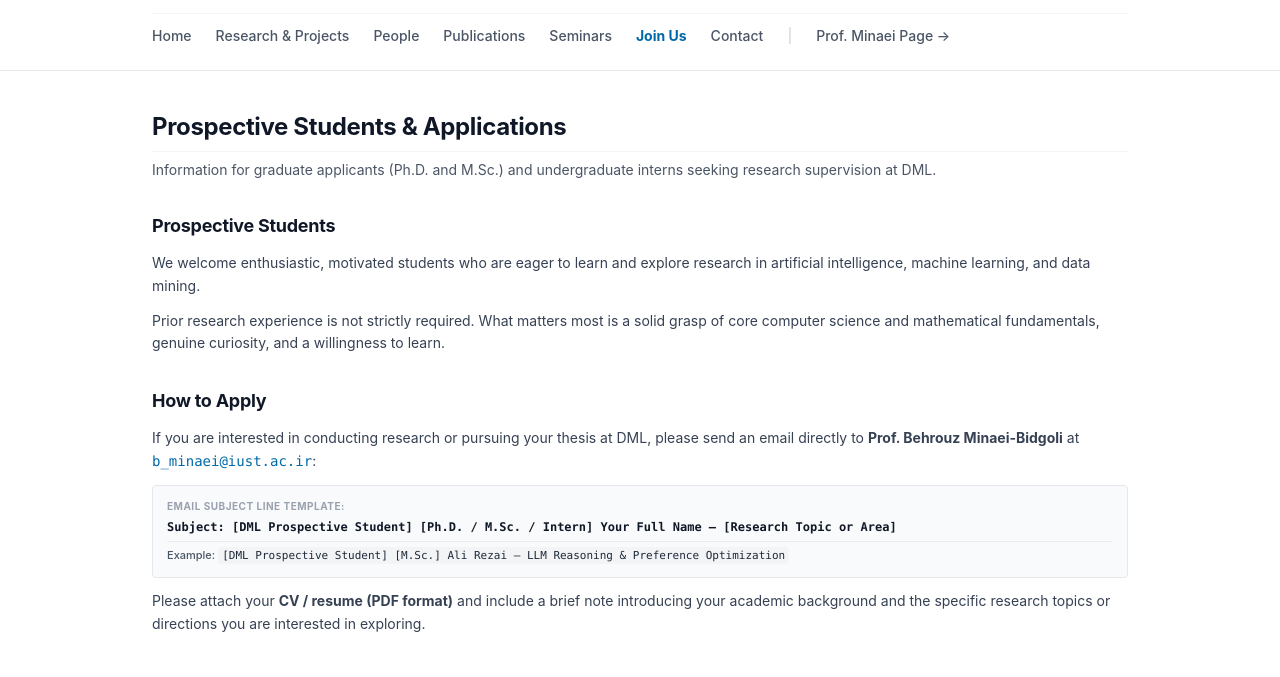
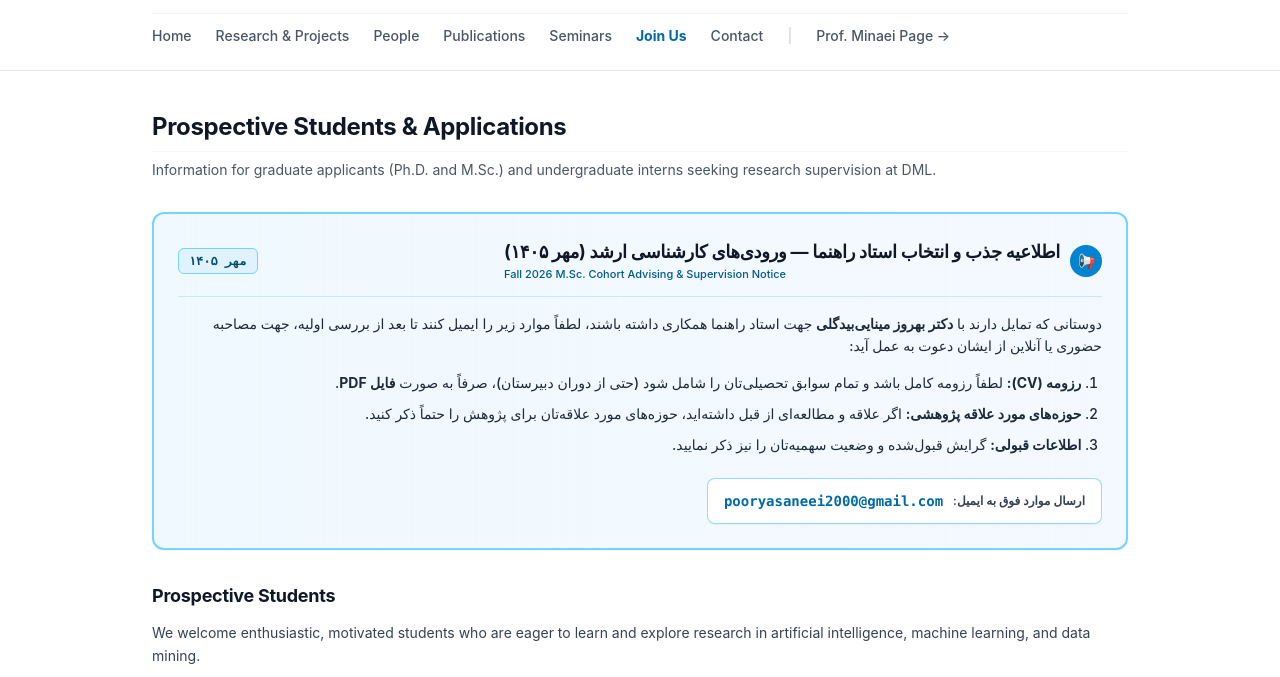
Before and after one commit to PooryaSN2000/iust-dml-website, a website built with Vite: page join.html in a window 1280 px wide. Shown: the part 101-778 px from the top of the page. Built offline with nearby package versions, Linux system fonts and the light colour scheme.

Commit message:
feat(join): add Mehr 1405 M.Sc. admissions and supervision announcement banner

```diff
--- a/join.html
+++ b/join.html
@@ -56,6 +56,47 @@
         Information for graduate applicants (Ph.D. and M.Sc.) and undergraduate interns seeking research supervision at DML.
       </p>
     </div>
+
+    <!-- Announcement Banner: Incoming M.Sc. Students (Fall 1405 / 2026) -->
+    <section class="p-5 sm:p-6 bg-gradient-to-r from-sky-50 to-blue-50/70 border-2 border-sky-300 rounded-xl shadow-xs space-y-4" dir="rtl">
+      <div class="flex flex-col sm:flex-row sm:items-center justify-between gap-2 border-b border-sky-200/80 pb-3">
+        <div class="flex items-center gap-2.5">
+          <span class="inline-flex items-center justify-center w-8 h-8 rounded-full bg-sky-600 text-white text-sm shadow-2xs shrink-0">📢</span>
+          <div>
+            <h2 class="text-base sm:text-lg font-bold text-gray-900">اطلاعیه جذب و انتخاب استاد راهنما — ورودی‌های کارشناسی ارشد (مهر ۱۴۰۵)</h2>
+            <div class="text-[11px] text-sky-800 font-medium" dir="ltr">Fall 2026 M.Sc. Cohort Advising &amp; Supervision Notice</div>
+          </div>
+        </div>
+        <span class="text-xs font-mono font-bold px-2.5 py-1 bg-sky-100 text-sky-900 rounded-md border border-sky-300 shrink-0 self-start sm:self-auto">
+          مهر ۱۴۰۵
+        </span>
+      </div>
+
+      <div class="space-y-3.5 text-sm text-gray-800 leading-relaxed">
+        <p class="font-medium">
+          دوستانی که تمایل دارند با <strong>دکتر بهروز مینایی‌بیدگلی</strong> جهت استاد راهنما همکاری داشته باشند، لطفاً موارد زیر را ایمیل کنند تا بعد از بررسی اولیه، جهت مصاحبه حضوری یا آنلاین از ایشان دعوت به عمل آید:
+        </p>
+
+        <ol class="list-decimal list-inside space-y-2 pr-1 font-medium text-gray-800">
+          <li>
+            <strong>رزومه (CV):</strong> لطفاً رزومه کامل باشد و تمام سوابق تحصیلی‌تان را شامل شود (حتی از دوران دبیرستان)، صرفاً به صورت <strong>فایل PDF</strong>.
+          </li>
+          <li>
+            <strong>حوزه‌های مورد علاقه پژوهشی:</strong> اگر علاقه و مطالعه‌ای از قبل داشته‌اید، حوزه‌های مورد علاقه‌تان برای پژوهش را حتماً ذکر کنید.
+          </li>
+          <li>
+            <strong>اطلاعات قبولی:</strong> گرایش قبول‌شده و وضعیت سهمیه‌تان را نیز ذکر نمایید.
+          </li>
+        </ol>
+
+        <div class="pt-2">
+          <div class="inline-flex flex-wrap items-center gap-2.5 p-3 sm:px-4 bg-white border border-sky-300/80 rounded-lg shadow-2xs">
+            <span class="text-xs font-semibold text-gray-700">ارسال موارد فوق به ایمیل:</span>
+            <a href="mailto:pooryasaneei2000@gmail.com" class="font-mono font-bold text-sky-700 hover:underline text-sm" dir="ltr">pooryasaneei2000@gmail.com</a>
+          </div>
+        </div>
+      </div>
+    </section>
 
     <!-- Expectations -->
     <section class="space-y-3">
```
